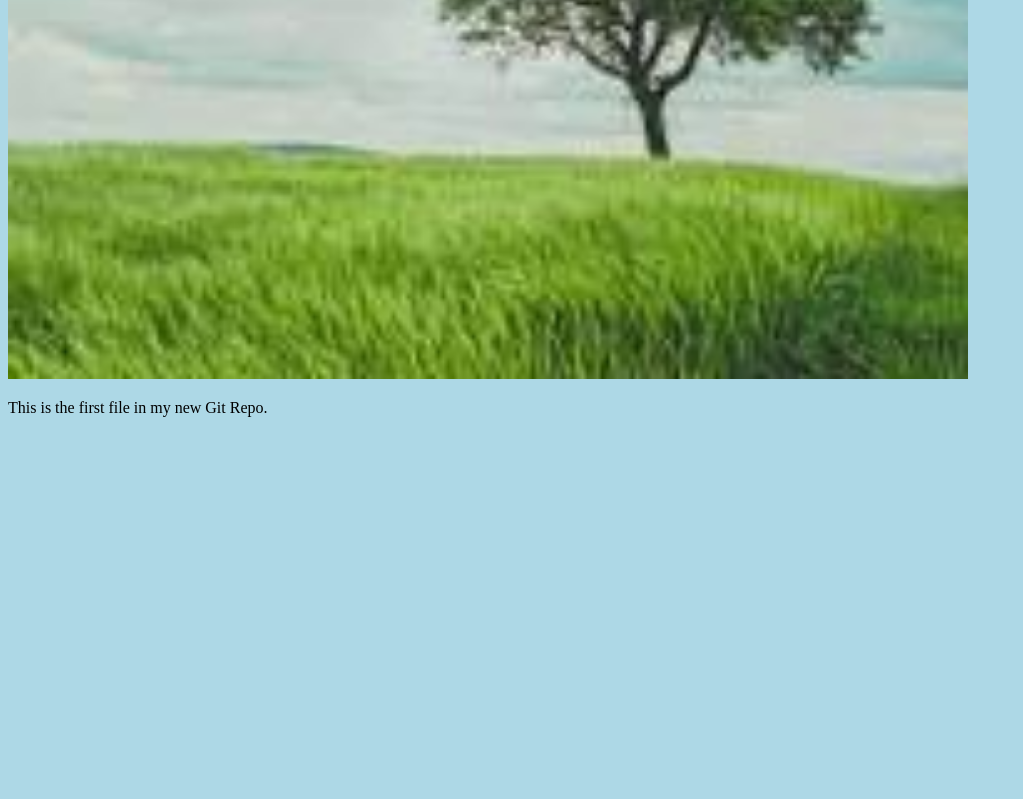
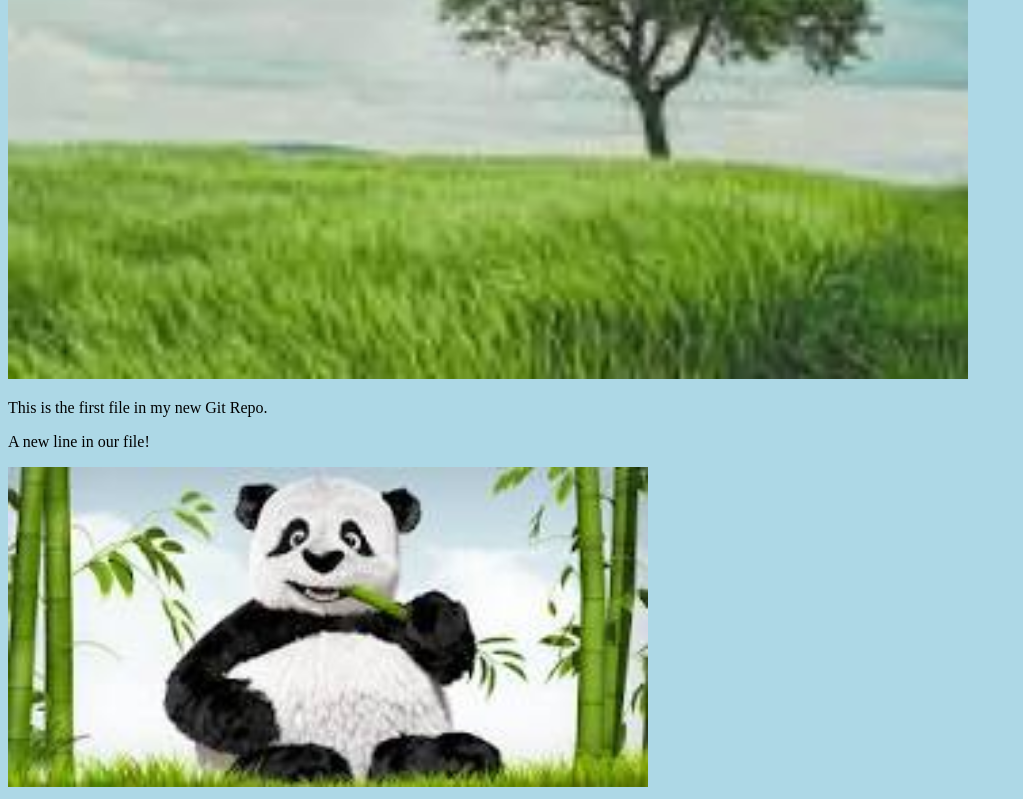
Before and after one commit to React-Rahul/hello-world, a plain HTML site: page index.html in a window 1280 px wide. Shown: the part 338-1137 px from the top of the page, without its empty margins (0-1023 px from the left). Before the commit the page ends 800 px from the top, so only its background shows below. Drawn offline with Linux system fonts and the light colour scheme.

Commit message:
added new image

```diff
--- a/index.html
+++ b/index.html
@@ -10,6 +10,7 @@
 <div><img src="img_hello_world.jpg" alt="Hello World from Space"
     style="width:100%;max-width:960px"></div>
 <p>This is the first file in my new Git Repo.</p>
-
+<p>A new line in our file!</p>
+<div><img src="img_hello_git.jpg" alt="Hello Git" style="width:100%;max-width:640px"></div>
 </body>
 </html>
```
Also changed, not shown: img_hello_git.jpg (added).
